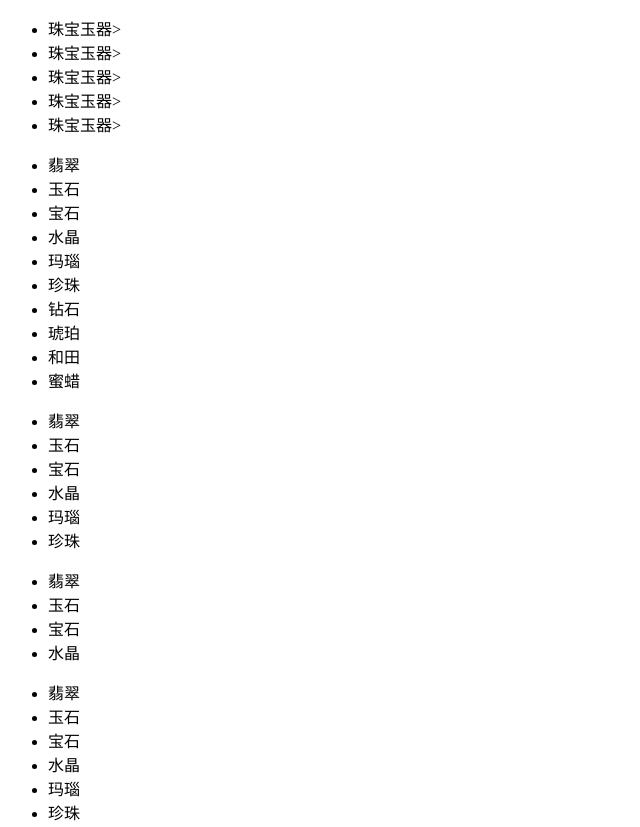
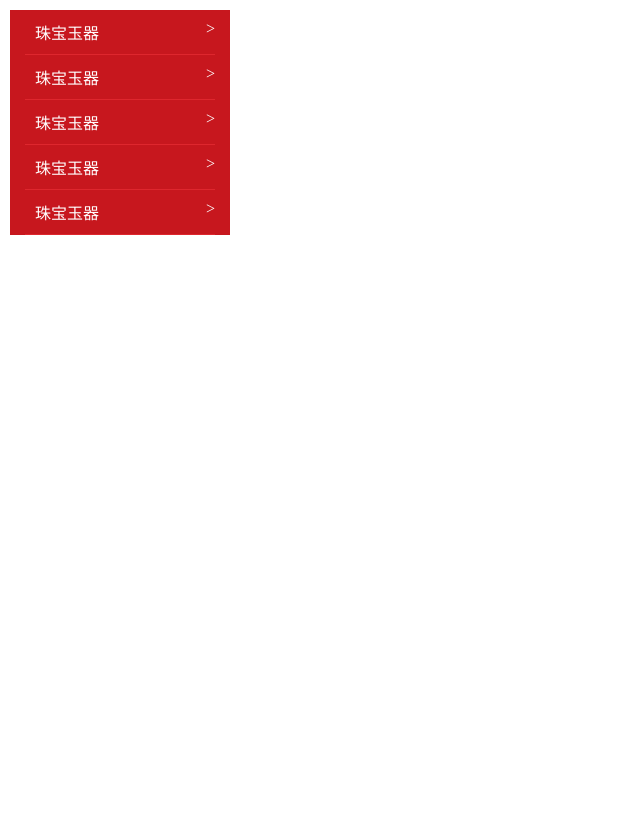
Before and after one commit to Haluluyo/task14-jQuery_tab, a plain HTML site: page index.html in a window 1280 px wide. Shown: the top 827 px of the page, without its empty margins (0-640 px from the left). After the commit the page ends 800 px from the top, so only its background shows below. Drawn offline with nearby package versions, Linux system fonts and the light colour scheme.

Commit message:
Update index.html

```diff
--- a/index.html
+++ b/index.html
@@ -3,6 +3,7 @@
 <head>
   <script src="http://code.jquery.com/jquery-1.9.1.min.js"></script>
   <meta charset="utf-8">
+  <link rel="stylesheet" type="text/css" href="./master.css">
   <title>珠宝玉器-导航</title>
 </head>
 <body>
```
